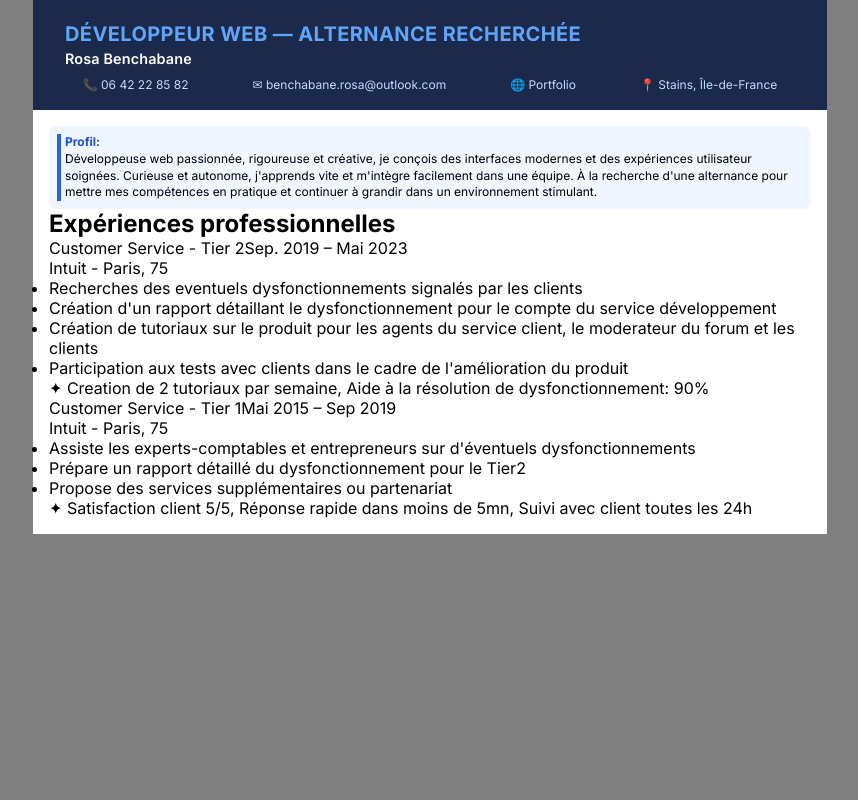
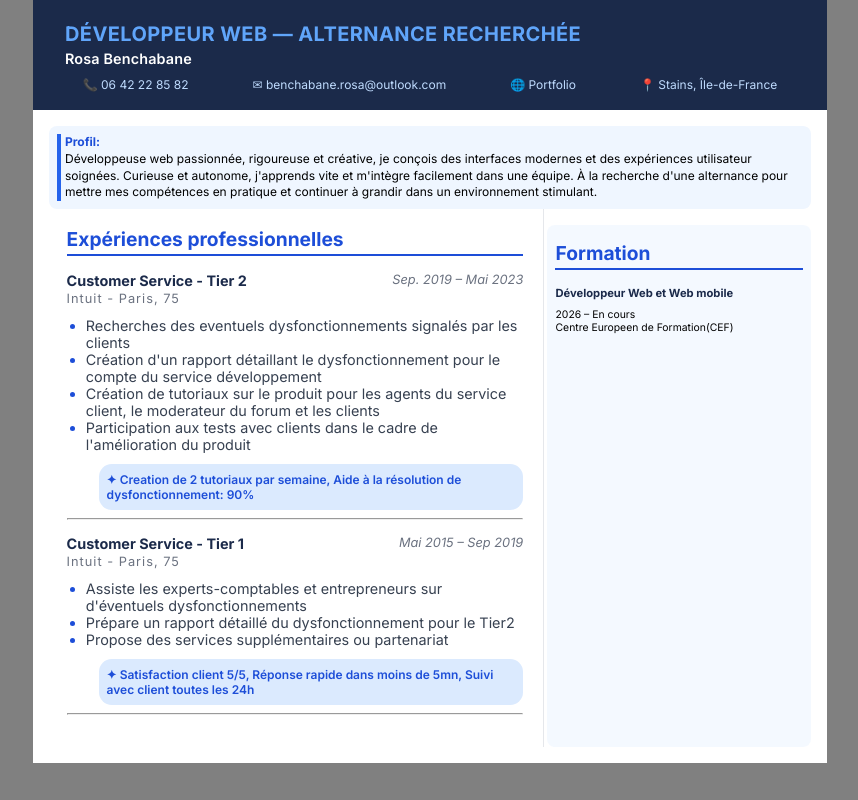
Before and after one commit to RosaBen/rosa-benchabane-cv, a React (Vite) app: page / in a window 1280 px wide. Shown: the whole page, without its empty margins (210-1068 px from the left). Built offline with nearby package versions, Linux system fonts and the light colour scheme.

Commit message:
added formations

```diff
--- a/src/App.jsx
+++ b/src/App.jsx
@@ -1,10 +1,11 @@
 import cvData from "./assets/scripts/data"
 import Header from "./components/Header"
 import Experiences from "./components/Experiences"
+import Formations from "./components/Formations"
 
 function App() {
 
-const {title, name, contact, summary, experiences} = cvData
+const {title, name, contact, summary, experiences, formations} = cvData
 
   return (
     <>
@@ -21,8 +22,14 @@ const {title, name, contact, summary, experiences} = cvData
     <section className="summary">
       <p><strong>Profil: </strong> {summary}</p>
     </section>
-    <div className="main">
+    <div className="main-column">
       <Experiences experiences = {experiences}/>
+      <aside className="right-column">
+        <div>
+          <h2>Formation</h2>
+          <Formations formations={formations}/>
+        </div>
+      </aside>
     </div>
 </main>
     </div>
--- a/src/assets/scripts/data.js
+++ b/src/assets/scripts/data.js
@@ -36,12 +36,11 @@ const cvData = {
       kpi: "Satisfaction client 5/5, Réponse rapide dans moins de 5mn, Suivi avec client toutes les 24h ",
     },
   ],
-  rightColumn: {
   formations: [
     {
       formation: "Développeur Web et Web mobile",
       date: "2026 – En cours",
-        school: "CEF- Centre Europeen de Formation",
+      school: "Centre Europeen de Formation(CEF)",
     },
   ],
   techSkills: [
@@ -56,7 +55,6 @@ const cvData = {
     "Curiosité intellectuelle",
   ],
   hobbies: ["Instructeur en freelance de Roller Skate", "sci-fi(Lecture, films, séries)", "Déplacement urbain en roller", "Windsurf intermédiaire, Kitesurf débutant"],
-  },
 };
 
 export default cvData;
--- a/src/assets/styles/index.css
+++ b/src/assets/styles/index.css
@@ -20,6 +20,10 @@ body {
   margin: 0 auto;
 }
 
+main {
+  padding: 1rem;
+}
+
 /* header */
 header {
   background-color: #1b2a4a;
@@ -39,9 +43,7 @@ header a {
   justify-content: center;
 }
 
-main {
-  padding: 1rem;
-}
+/* main summary*/
 
 .summary {
   background-color: #eff6ff;
@@ -58,6 +60,58 @@ main {
   padding-left: 0.25rem;
 }
 
+/* main 2 colums */
+
+.main-column {
+  display: grid;
+  grid-template-columns: 65% 35%;
+}
+
+/* main experiences column1 */
+
+.experiences {
+  border-right: 1px solid #e5e7eb;
+  padding: 1.1rem 1.25rem 1.1rem 1.1rem;
+}
+
+.exp-block {
+  margin-bottom: 0.9rem;
+}
+
+.exp-header {
+  display: flex;
+  justify-content: space-between;
+  /* align-items: flex-start;
+  gap: 0.5rem; */
+  margin-bottom: 2px;
+}
+
+.tasks {
+  padding-left: 1.2rem;
+  margin: 0.7rem 0;
+}
+
+.exp-block span:nth-child(4) {
+  color: #1d4ed8;
+  display: inline-block;
+  background-color: #dbeafe;
+  font-size: 0.75rem;
+  border-radius: 0.8rem;
+  padding: 0.5rem;
+  font-weight: 600;
+  margin-left: 2rem;
+  margin-bottom: 0.5rem;
+}
+
+/* main aside column2 */
+
+.right-column {
+  margin-top: 1rem;
+  margin-left: 0.2rem;
+  padding: 1rem 0.5rem;
+  background-color: rgba(219, 234, 254, 0.3);
+  border-radius: 0.5rem;
+}
 /* typos */
 
 h1 {
@@ -83,6 +137,53 @@ header p {
 .summary p {
   color: "#1e3a5f";
 }
+
+h2 {
+  margin-bottom: 1rem;
+  color: #1d4ed8;
+  font-size: 1.2rem;
+  padding-bottom: 0.2rem;
+  border-bottom: 2px solid #1d4ed8;
+}
+
+.exp-sub {
+  font-size: 0.8rem;
+  color: #6b7280;
+  margin-bottom: 0.25rem;
+  letter-spacing: 1px;
+}
+
+.exp-header span:first-child {
+  color: #1b2a4a;
+  font-size: 0.9rem;
+  font-weight: 700;
+}
+
+.exp-header span:nth-child(2) {
+  color: #6b7280;
+  font-size: 0.8rem;
+  font-style: italic;
+}
+
+.tasks li::marker {
+  color: #1d4ed8;
+}
+
+.tasks li {
+  color: #374151;
+  font-size: 0.9rem;
+}
+
+h6 {
+  color: #1b2a4a;
+  font-size: 0.7rem;
+  margin-bottom: 0.5rem;
+}
+
+.formation p {
+  font-size: 0.65rem;
+}
+
 /* @media print{
 
 } */
--- a/src/components/Experiences.jsx
+++ b/src/components/Experiences.jsx
@@ -1,9 +1,7 @@
 export default function Experiences({experiences}){
 
-  console.log(experiences)
-
   const allexperiences = experiences.map((exp, i) => (
-    <div key={i}>
+          <div key={i} className="exp-block">
       <div className="exp-header">
         <span>{exp.title}</span>
         <span>{exp.date}</span>
@@ -17,7 +15,7 @@ export default function Experiences({experiences}){
         ))}
       </ul>
       <span>✦ {exp.kpi}</span>
-
+        <hr />
     </div>
   ))
 
--- /dev/null
+++ b/src/components/Formations.jsx
@@ -0,0 +1,14 @@
+export default function Formations({formations}){
+  const formationsList = formations.map((formation, i)=>(
+            <div key={i} className="formation">
+              <h6>{formation.formation}</h6>
+              <p>{formation.date}</p>
+              <p>{formation.school}</p>
+            </div>
+  ))
+  return(
+    <>
+    {formationsList}
+    </>
+  )
+}
```
Lines whose indentation alone changed are shown as unchanged.
